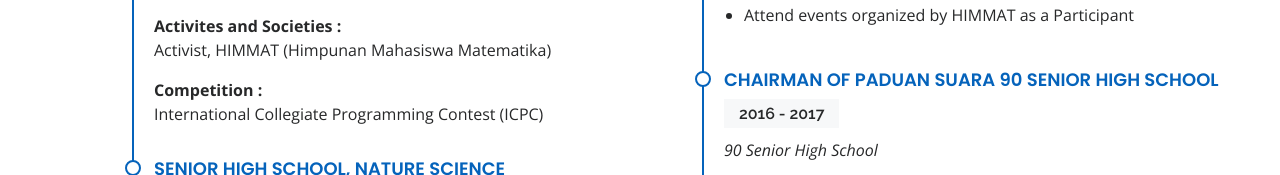
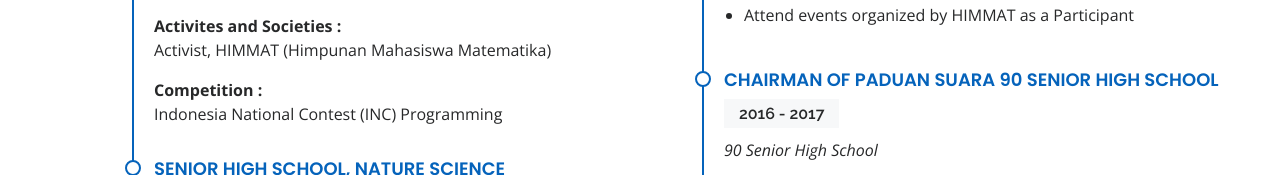
Before and after one commit to davidgiraldy/davidgiraldy.github.io, a plain HTML site: page index.html in a window 1280 px wide. Shown: the part 2619-2794 px from the top of the page. Drawn offline with nearby package versions, Linux system fonts and the light colour scheme.

Commit message:
Update index.html

```diff
--- a/index.html
+++ b/index.html
@@ -221,7 +221,7 @@
               <h5>2018 - 2023 (Expected Graduation)</h5>
               <p><em><strong>BINUS University, Indonesia</strong></em></p>
               <p><strong>Activites and Societies :</strong> <br> Activist, HIMMAT (Himpunan Mahasiswa Matematika)</p>
-              <p><strong>Competition :</strong> <br>International Collegiate Programming Contest (ICPC)</p>
+              <p><strong>Competition :</strong> <br>Indonesia National Contest (INC) Programming</p>
               <p></p>
             </div>
             <div class="resume-item">
```
